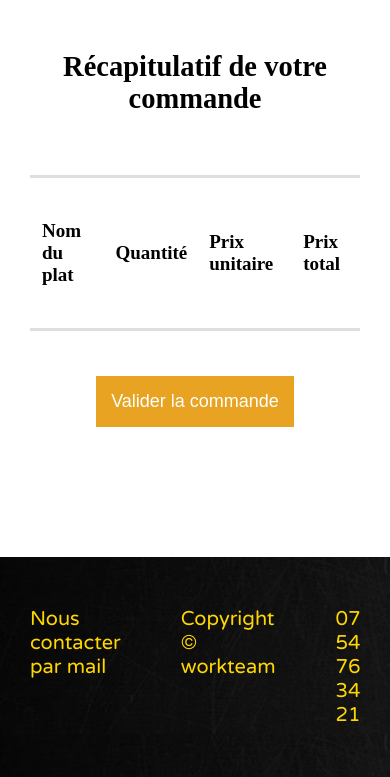
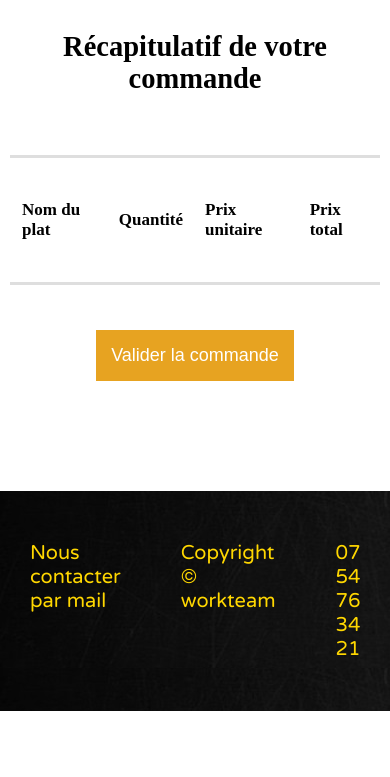
Before and after one commit to Yradouani/Passez_la_commande, a website with bundled scripts: page recapitulatif.html in a window 390 px wide. Shown: the part 133-910 px from the top of the page. After the commit the page ends 844 px from the top, so only its background shows below. Built offline with nearby package versions, Linux system fonts and the light colour scheme; a web font is replaced by a local one.

Commit message:
have merge Francois

```diff
--- a/styles/recapitulatif.css
+++ b/styles/recapitulatif.css
@@ -69,3 +69,22 @@ input[type="button"]:hover {
     margin: 0 10px;
     font-size: 20px;
 }
+
+@media (max-width: 600px) {
+    .recap_content {
+        padding: 20px;
+    }
+    .quantity {
+        margin: 0 7px;
+        font-size: 17px;
+    }
+
+    table {
+        font-size: 17px;
+    }
+}
+@media (max-width: 500px){
+    .recap_content {
+        padding: 10px;
+    }
+}
```
